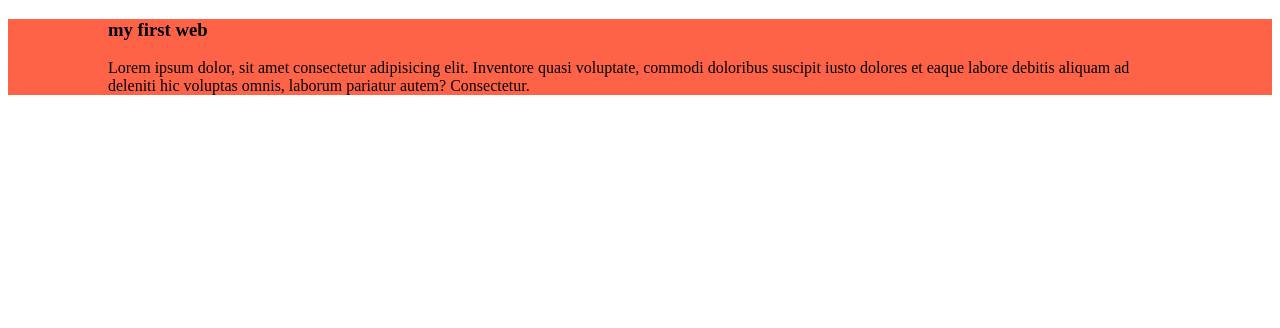
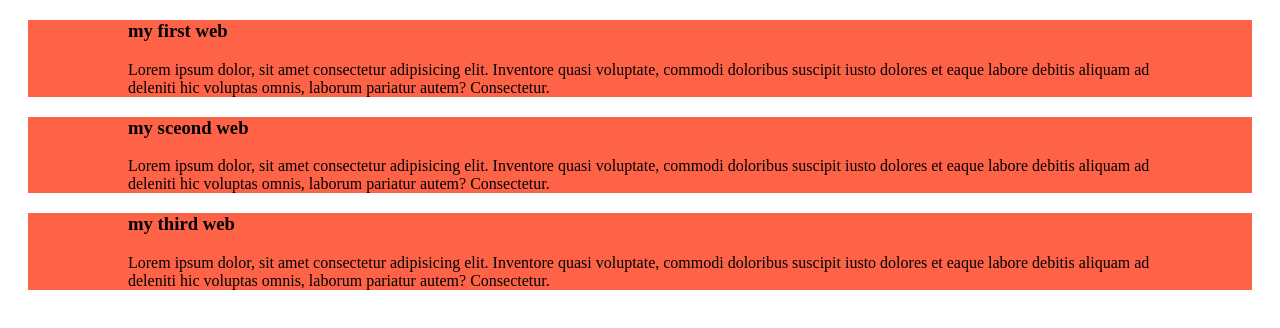
Before and after one commit to hasnain2093/my-first-simple-web, a plain HTML site: page index.html in a window 1280 px wide. Drawn offline with Linux system fonts and the light colour scheme.

Commit message:
added the sceond and third blog web

```diff
--- a/index.html
+++ b/index.html
@@ -14,5 +14,19 @@
               dolores et eaque labore debitis aliquam ad deleniti hic
                voluptas omnis, laborum pariatur autem? Consectetur.</p>
     </div>
+    <div>
+        <h3>my sceond web </h3>
+           <p> Lorem ipsum dolor, sit amet consectetur adipisicing elit.
+             Inventore quasi voluptate, commodi doloribus suscipit iusto
+              dolores et eaque labore debitis aliquam ad deleniti hic
+               voluptas omnis, laborum pariatur autem? Consectetur.</p>
+    </div>
+    <div>
+        <h3>my third web </h3>
+           <p> Lorem ipsum dolor, sit amet consectetur adipisicing elit.
+             Inventore quasi voluptate, commodi doloribus suscipit iusto
+              dolores et eaque labore debitis aliquam ad deleniti hic
+               voluptas omnis, laborum pariatur autem? Consectetur.</p>
+    </div>
 </body>
 </html>
--- a/styles/blog.css
+++ b/styles/blog.css
@@ -1,5 +1,6 @@
 div{
     background-color: tomato;
     padding-inline: 100px;
+    margin: 20px;
 
 }
```
